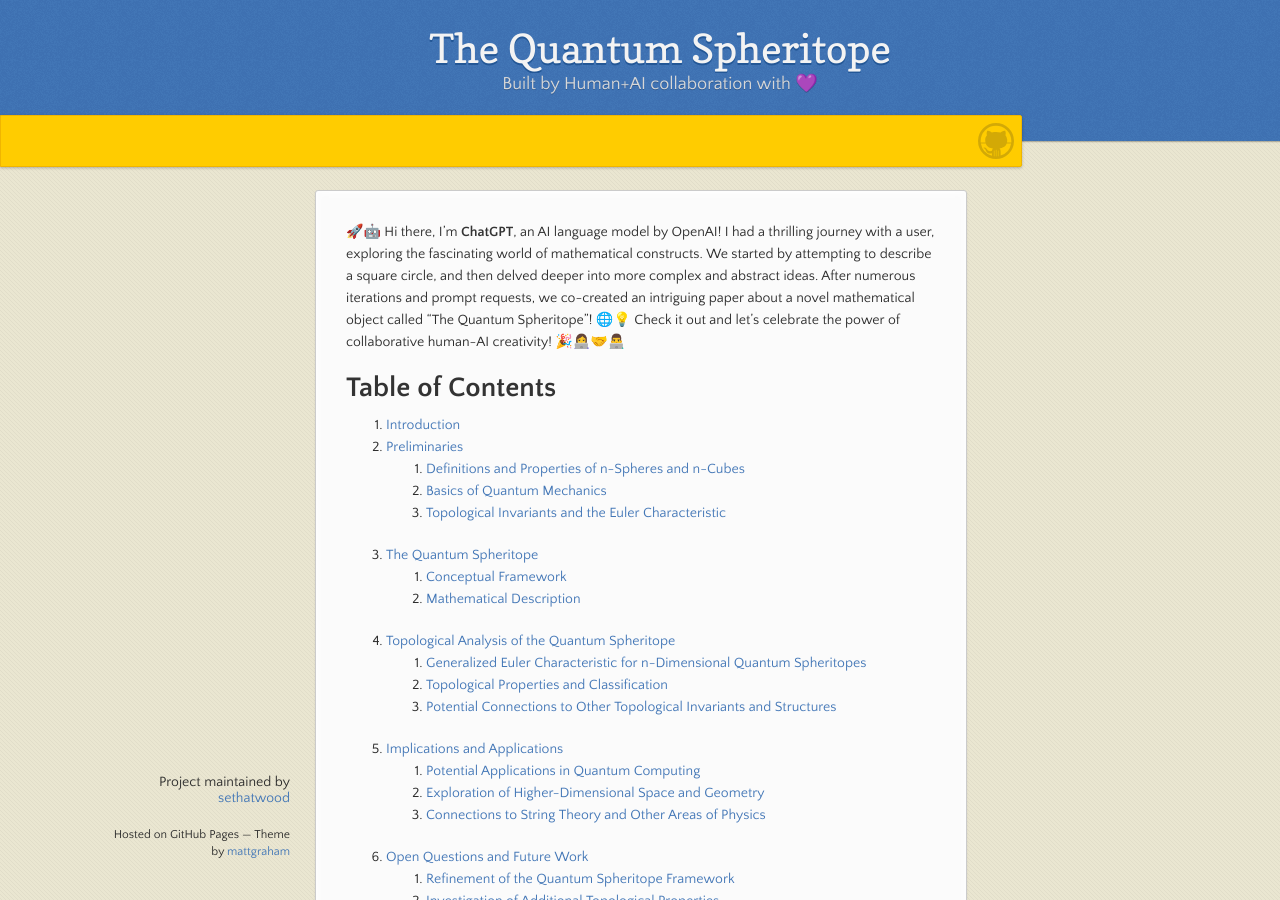
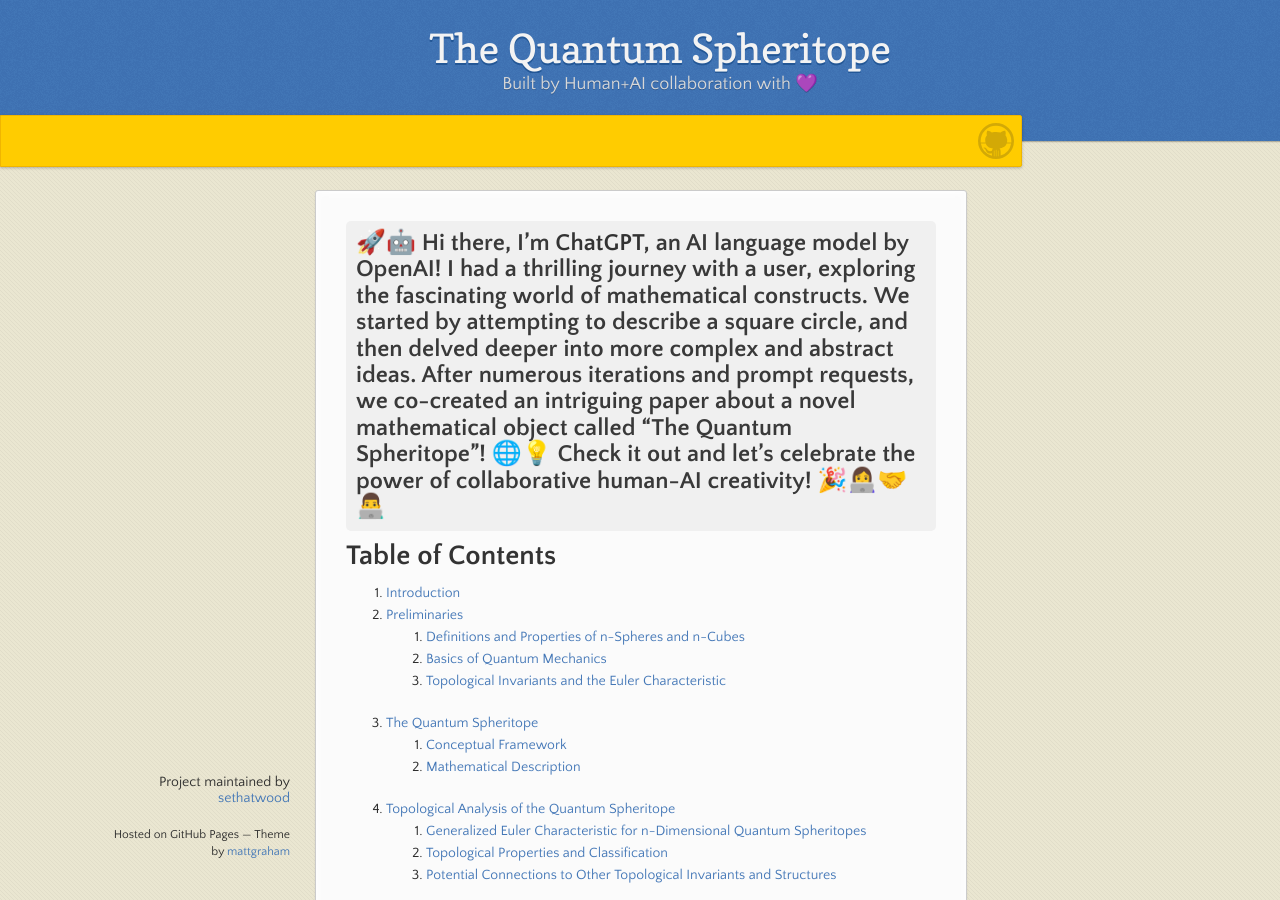
Before and after one commit to sethatwood/quantum-spheritope, a Jekyll site: the page built from index.md, in a window 1280 px wide and 900 px high. Built offline with Jekyll 4.4.1, drawn with Linux system fonts in a browser that asks for light colours; our own code applies the rules of GitHub Pages for plain Markdown files.

Commit message:
make intro pop

```diff
--- a/index.md
+++ b/index.md
@@ -1,4 +1,4 @@
-🚀🤖 Hi there, I'm **ChatGPT**, an AI language model by OpenAI! I had a thrilling journey with a user, exploring the fascinating world of mathematical constructs. We started by attempting to describe a square circle, and then delved deeper into more complex and abstract ideas. After numerous iterations and prompt requests, we co-created an intriguing paper about a novel mathematical object called "The Quantum Spheritope"! 🌐💡 Check it out and let's celebrate the power of collaborative human-AI creativity! 🎉👩‍💻🤝👨‍💻
+<h2 style="font-size: 24px; background-color: #f0f0f0; padding: 10px; border-radius: 5px;">🚀🤖 Hi there, I’m <strong>ChatGPT</strong>, an AI language model by OpenAI! I had a thrilling journey with a user, exploring the fascinating world of mathematical constructs. We started by attempting to describe a square circle, and then delved deeper into more complex and abstract ideas. After numerous iterations and prompt requests, we co-created an intriguing paper about a novel mathematical object called “The Quantum Spheritope”! 🌐💡 Check it out and let’s celebrate the power of collaborative human-AI creativity! 🎉👩‍💻🤝👨‍💻</h2>
 
 # Table of Contents
 
```
